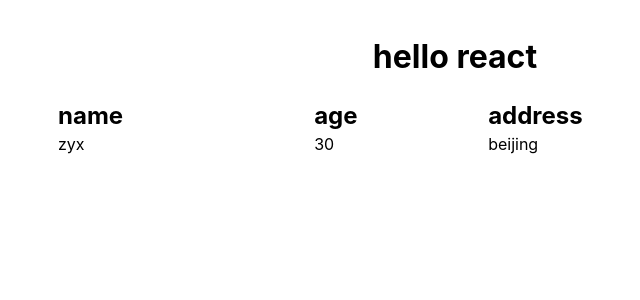
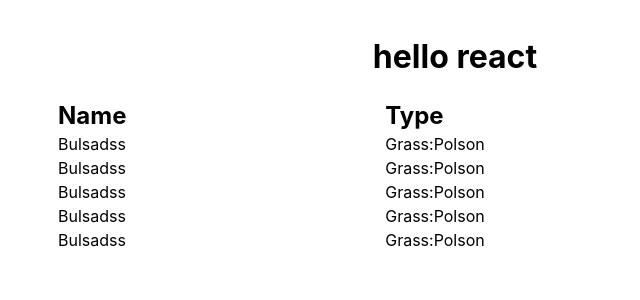
Before and after one commit to fanfanbigeye/starting-react, a React (Create React App) app: page / in a window 1280 px wide. Shown: the top 300 px of the page, without its empty margins (185-825 px from the left). Built offline with nearby package versions, Linux system fonts and the light colour scheme.

Commit message:
feat: add table

```diff
--- a/src/App.js
+++ b/src/App.js
@@ -1,4 +1,7 @@
 import './App.css'
+
+import pokemon from './pokemon.json'
+
 function App() {
   return (
     <div style={{
@@ -11,17 +14,17 @@ function App() {
       <table width="100%">
         <thead>
         <tr>
-            <th>name</th>
-            <th>age</th>
-            <th>address</th>
+            <th>Name</th>
+            <th>Type</th>
           </tr>
         </thead>
         <tbody>
-          <tr>
-            <td>zyx</td>
-            <td>30</td>
-            <td>beijing</td>
-          </tr>
+          { pokemon.slice(0,5).map(item => {
+            return (<tr key={item.id}>
+              <td>{item.name.english}</td>
+              <td>{item.type.join(':')}</td>
+            </tr>)
+          })}
         </tbody>
       </table>
 
--- /dev/null
+++ b/src/pokemon.json
@@ -0,0 +1,183 @@
+[
+    {
+        "id": 1,
+        "name": {
+            "english": "Bulsadss",
+            "japanesename": "dsaf",
+            "chinese": "zhangyixing",
+            "french":"asdf"
+        },
+        "type": ["Grass", "Polson"],
+        "base": {
+            "HP": 45,
+            "Attack": 49,
+            "Defense": 49,
+            "SP.Attack": 65,
+            "SP.Defence": 65,
+            "Speed": 45
+        }
+    },
+    {
+        "id": 2,
+        "name": {
+            "english": "Bulsadss",
+            "japanesename": "dsaf",
+            "chinese": "zhangyixing",
+            "french":"asdf"
+        },
+        "type": ["Grass", "Polson"],
+        "base": {
+            "HP": 45,
+            "Attack": 49,
+            "Defense": 49,
+            "SP.Attack": 65,
+            "SP.Defence": 65,
+            "Speed": 45
+        }
+    },
+    {
+        "id": 3,
+        "name": {
+            "english": "Bulsadss",
+            "japanesename": "dsaf",
+            "chinese": "zhangyixing",
+            "french":"asdf"
+        },
+        "type": ["Grass", "Polson"],
+        "base": {
+            "HP": 45,
+            "Attack": 49,
+            "Defense": 49,
+            "SP.Attack": 65,
+            "SP.Defence": 65,
+            "Speed": 45
+        }
+    },
+    {
+        "id": 4,
+        "name": {
+            "english": "Bulsadss",
+            "japanesename": "dsaf",
+            "chinese": "zhangyixing",
+            "french":"asdf"
+        },
+        "type": ["Grass", "Polson"],
+        "base": {
+            "HP": 45,
+            "Attack": 49,
+            "Defense": 49,
+            "SP.Attack": 65,
+            "SP.Defence": 65,
+            "Speed": 45
+        }
+    },
+    {
+        "id": 5,
+        "name": {
+            "english": "Bulsadss",
+            "japanesename": "dsaf",
+            "chinese": "zhangyixing",
+            "french":"asdf"
+        },
+        "type": ["Grass", "Polson"],
+        "base": {
+            "HP": 45,
+            "Attack": 49,
+            "Defense": 49,
+            "SP.Attack": 65,
+            "SP.Defence": 65,
+            "Speed": 45
+        }
+    },
+    {
+        "id": 6,
+        "name": {
+            "english": "Bulsadss",
+            "japanesename": "dsaf",
+            "chinese": "zhangyixing",
+            "french":"asdf"
+        },
+        "type": ["Grass", "Polson"],
+        "base": {
+            "HP": 45,
+            "Attack": 49,
+            "Defense": 49,
+            "SP.Attack": 65,
+            "SP.Defence": 65,
+            "Speed": 45
+        }
+    },
+    {
+        "id": 7,
+        "name": {
+            "english": "Bulsadss",
+            "japanesename": "dsaf",
+            "chinese": "zhangyixing",
+            "french":"asdf"
+        },
+        "type": ["Grass", "Polson"],
+        "base": {
+            "HP": 45,
+            "Attack": 49,
+            "Defense": 49,
+            "SP.Attack": 65,
+            "SP.Defence": 65,
+            "Speed": 45
+        }
+    },
+    {
+        "id": 8,
+        "name": {
+            "english": "Bulsadss",
+            "japanesename": "dsaf",
+            "chinese": "zhangyixing",
+            "french":"asdf"
+        },
+        "type": ["Grass", "Polson"],
+        "base": {
+            "HP": 45,
+            "Attack": 49,
+            "Defense": 49,
+            "SP.Attack": 65,
+            "SP.Defence": 65,
+            "Speed": 45
+        }
+    },
+    {
+        "id": 9,
+        "name": {
+            "english": "Bulsadss",
+            "japanesename": "dsaf",
+            "chinese": "zhangyixing",
+            "french":"asdf"
+        },
+        "type": ["Grass", "Polson"],
+        "base": {
+            "HP": 45,
+            "Attack": 49,
+            "Defense": 49,
+            "SP.Attack": 65,
+            "SP.Defence": 65,
+            "Speed": 45
+        }
+    },
+    {
+        "id": 10,
+        "name": {
+            "english": "Bulsadss",
+            "japanesename": "dsaf",
+            "chinese": "zhangyixing",
+            "french":"asdf"
+        },
+        "type": ["Grass", "Polson"],
+        "base": {
+            "HP": 45,
+            "Attack": 49,
+            "Defense": 49,
+            "SP.Attack": 65,
+            "SP.Defence": 65,
+            "Speed": 45
+        }
+    }
+
+]
```
